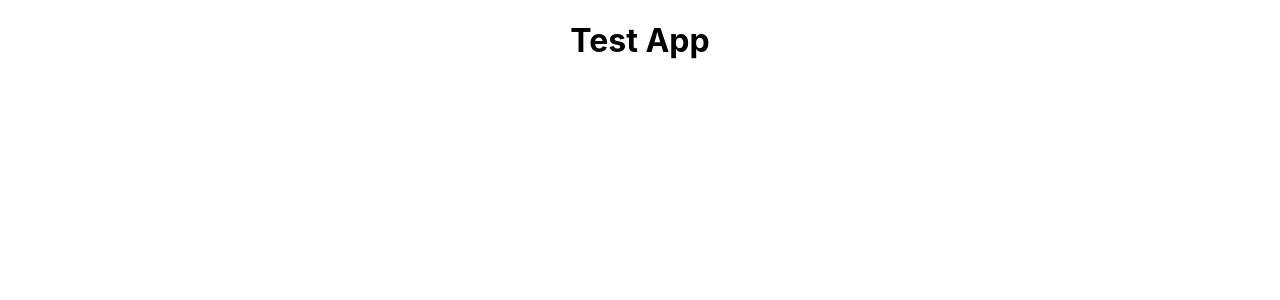
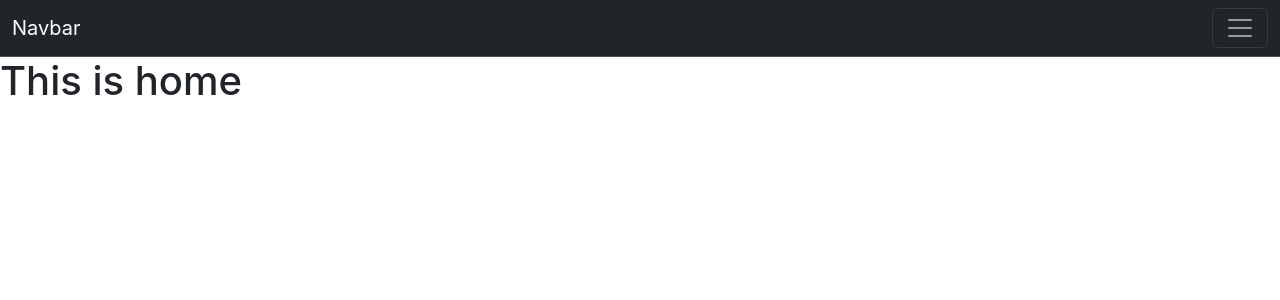
Before and after one commit to SarikaBandewar/inotebook, a React (Create React App) app: page /home in a window 1280 px wide. Shown: the top 300 px of the page. Built offline with nearby package versions, Linux system fonts and the light colour scheme.

Commit message:
added navbar and basic pages

```diff
--- a/public/index.html
+++ b/public/index.html
@@ -24,9 +24,20 @@
       work correctly both with client-side routing and a non-root public URL.
       Learn how to configure a non-root public URL by running `npm run build`.
     -->
-    <title>React App</title>
+    <title>iNoteBook - Secured Notes</title>
+    <link
+      href="https://cdn.jsdelivr.net/npm/bootstrap@5.3.1/dist/css/bootstrap.min.css"
+      rel="stylesheet"
+      integrity="sha384-4bw+/aepP/YC94hEpVNVgiZdgIC5+VKNBQNGCHeKRQN+PtmoHDEXuppvnDJzQIu9"
+      crossorigin="anonymous"
+    />
   </head>
   <body>
+    <script
+      src="https://cdn.jsdelivr.net/npm/bootstrap@5.3.1/dist/js/bootstrap.bundle.min.js"
+      integrity="sha384-HwwvtgBNo3bZJJLYd8oVXjrBZt8cqVSpeBNS5n7C8IVInixGAoxmnlMuBnhbgrkm"
+      crossorigin="anonymous"
+    ></script>
     <noscript>You need to enable JavaScript to run this app.</noscript>
     <div id="root"></div>
     <!--
--- a/src/App.js
+++ b/src/App.js
@@ -1,10 +1,20 @@
 import './App.css';
+import Navbar from './components/Navbar';
+import { BrowserRouter as Router, Routes, Route } from 'react-router-dom';
+import Home from './components/Home';
+import About from './components/About';
 
 function App() {
   return (
-    <div className="App">
-      <h1>Test App</h1>
-    </div>
+    <>
+      <Router>
+        <Navbar />
+        <Routes>
+          <Route exact path="/home" element={<Home />} />
+          <Route exact path="/about" element={<About />} />
+        </Routes>
+      </Router>
+    </>
   );
 }
 
--- /dev/null
+++ b/src/components/About.js
@@ -0,0 +1,11 @@
+import React from 'react';
+
+function About() {
+  return (
+    <div>
+      <h2>This is about</h2>
+    </div>
+  );
+}
+
+export default About;
--- /dev/null
+++ b/src/components/Home.js
@@ -0,0 +1,11 @@
+import React from 'react';
+
+function Home() {
+  return (
+    <div>
+      <h1>This is home</h1>
+    </div>
+  );
+}
+
+export default Home;
--- /dev/null
+++ b/src/components/Navbar.js
@@ -0,0 +1,44 @@
+import React from 'react';
+import { Link } from 'react-router-dom';
+
+function Navbar() {
+  return (
+    <nav
+      className="navbar bg-dark border-bottom border-body"
+      data-bs-theme="dark"
+    >
+      <div className="container-fluid">
+        <Link className="navbar-brand" to="/">
+          Navbar
+        </Link>
+        <button
+          className="navbar-toggler"
+          type="button"
+          data-bs-toggle="collapse"
+          data-bs-target="#navbarNav"
+          aria-controls="navbarNav"
+          aria-expanded="false"
+          aria-label="Toggle navigation"
+        >
+          <span className="navbar-toggler-icon"></span>
+        </button>
+        <div className="collapse navbar-collapse" id="navbarNav">
+          <ul className="navbar-nav">
+            <li className="nav-item">
+              <Link className="nav-link active" aria-current="page" to="/home">
+                Home
+              </Link>
+            </li>
+            <li className="nav-item">
+              <Link className="nav-link" to="/about">
+                About
+              </Link>
+            </li>
+          </ul>
+        </div>
+      </div>
+    </nav>
+  );
+}
+
+export default Navbar;
```
